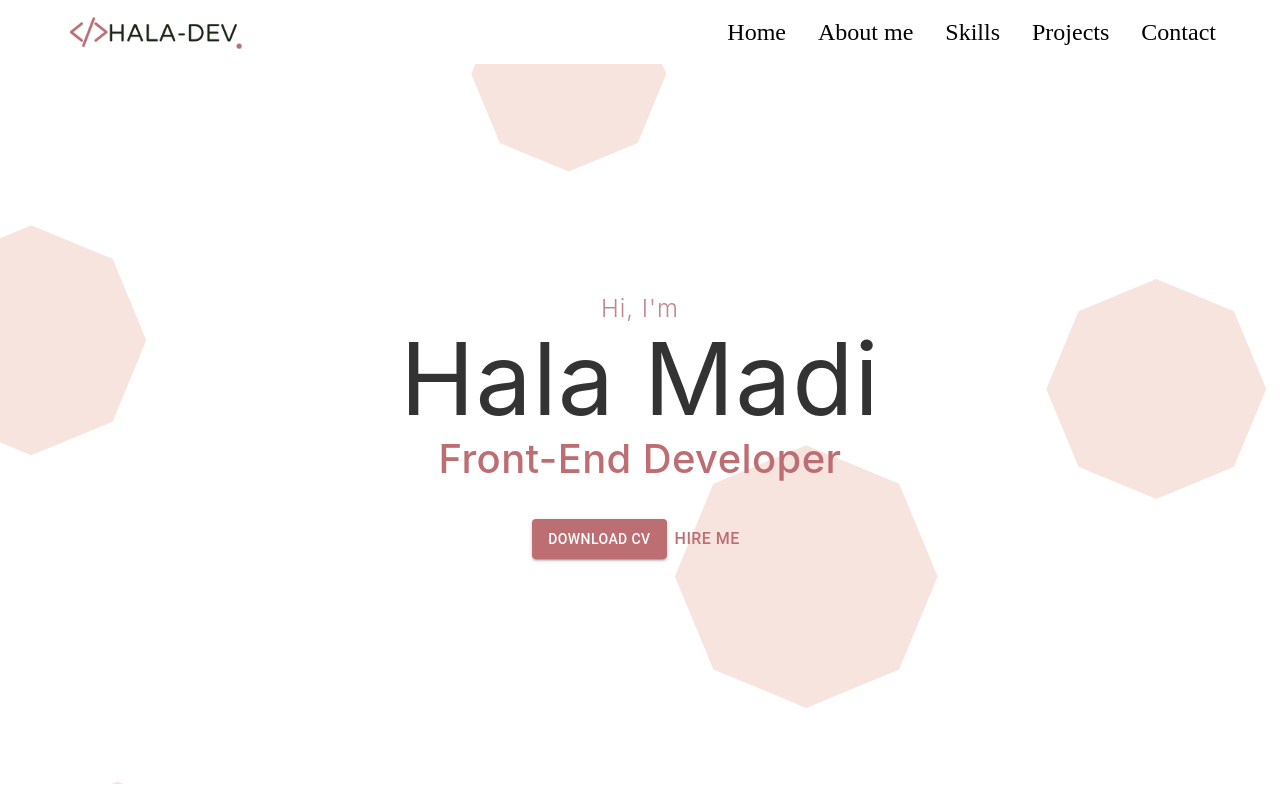
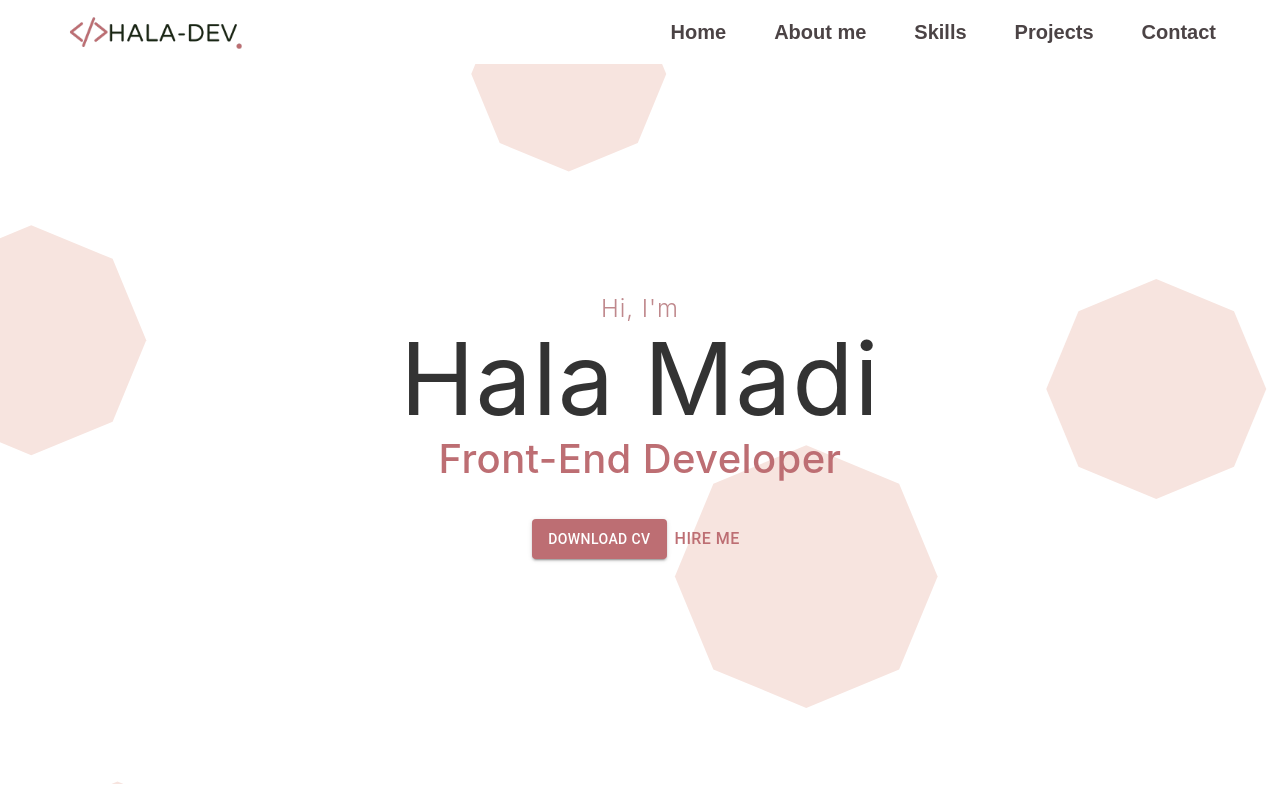
Before and after one commit to HalaMadi/Portfolio, a React (Vite) app: page / in a window 1280 px wide. Shown: the top 800 px of the page. Built offline with nearby package versions, Linux system fonts and the light colour scheme; a web font is replaced by a local one.

Commit message:
Edit AppBar style

```diff
--- a/package.json
+++ b/package.json
@@ -22,6 +22,7 @@
     "react-animated-cursor": "^2.11.2",
     "react-dom": "^18.3.1",
     "react-hook-form": "^7.54.1",
+    "react-icons": "^5.5.0",
     "react-router-dom": "^6.26.1",
     "react-scroll": "^1.9.0",
     "styled-components": "^6.1.12",
--- a/src/Routes/Root.tsx
+++ b/src/Routes/Root.tsx
@@ -2,22 +2,12 @@ import React from "react";
 import MenuAppBar from "../component/AppBar/MenuAppBar";
 import { Outlet } from "react-router-dom";
 import Footer from "../component/Footer/Footer";
-import { Box } from "@mui/material";
 const Root: React.FC = () => {
   return (
     <>
       <MenuAppBar />
       <Outlet />
-      <Box
-        sx={{
-          display: "flex",
-          flexDirection: "column",
-          minHeight: "30vh",
-        }}
-      >
-        {" "}
         <Footer />
-      </Box>
     </>
   );
 };
--- a/src/component/AppBar/MenuAppBar.tsx
+++ b/src/component/AppBar/MenuAppBar.tsx
@@ -7,11 +7,12 @@ import {
   Container,
 } from "@mui/material";
 import MenuIcon from "@mui/icons-material/Menu";
-import { RouterNavLink, StyledAppBar } from "./style";
+import {  RouterNavLink, StyledAppBar } from "./style";
 import Logo from "../../assets/Hala-dev.png";
 import React, { useState, useEffect } from "react";
-// import { Link } from "react-scroll";
-const pages = ["Home", "About me", "Skills", "Projects", "Contact"];
+import svgPic from "/polygon-scatter-haikei.svg";
+
+const pages = ["Home", "About me", "Skills", "Projects","Contact"];
 const MenuAppBar: React.FC = () => {
   const [open, setOpen] = React.useState(false);
   const toggleDrawer = (newOpen: boolean) => () => {
@@ -74,7 +75,7 @@ const MenuAppBar: React.FC = () => {
                 <MenuIcon />
               </IconButton>
               <Drawer anchor="top" open={open} onClose={toggleDrawer(false)}>
-                <Stack sx={{ padding: 2, textAlign: "center" }} spacing={2}>
+                <Stack sx={{ padding: 2, textAlign: "center",   backgroundImage: `url(${svgPic})`,     }} spacing={2}>
                   {pages.map((page) => (
                     <RouterNavLink
                       key={page}
@@ -94,7 +95,8 @@ const MenuAppBar: React.FC = () => {
                 justifyContent: "flex-end",
                 flexGrow: 1,
                 display: { xs: "none", md: "flex" },
-                gap: 4,
+                gap: 6,
+                alignItems: "center",
               }}
             >
               {pages.map((page) => (
--- a/src/component/AppBar/style.tsx
+++ b/src/component/AppBar/style.tsx
@@ -1,4 +1,4 @@
-import { AppBar } from "@mui/material";
+import { AppBar, Button } from "@mui/material";
 import { Link } from "react-scroll";
 import styled from "styled-components";
 
@@ -13,14 +13,37 @@ export const StyledAppBar = styled(AppBar)`
 `;
 
 export const RouterNavLink = styled(Link)`
+  && {
+    font-family: "Jost", sans-serif;
     text-decoration: none;
     color: black;
-  font-weight: 300;
-  font-size: 24px;
+    font-weight: 600;
+    font-size: 20px;
+    cursor: pointer;
+    color: rgba(44, 34, 36, 0.85);
     &.active {
       color: #bd6e73;
     }
     &:hover {
       background-color: transparent;
+      color: #bd6e73;
+    }
   }
 `;
+export const ContactButtonStyles = styled(Button)`
+  && {
+    border: 1px solid rgba(92, 47, 53, 0.85);
+    border-radius: 30px;
+    font-size: 20px;
+    color: rgba(92, 47, 53, 0.85);
+    font-weight: 600;
+    padding: 4px 24px;
+    text-transform: none;
+    transition: all 0.3s ease;
+    &:hover {
+      background-color: #bd6e73;
+      color: #fff;
+      border-color: #bd6e73;
+    }
+  }
+`;
```
Also changed, not shown: 1 other file (tests, documents, lock files or other folders). Lines whose indentation alone changed are shown as unchanged.
